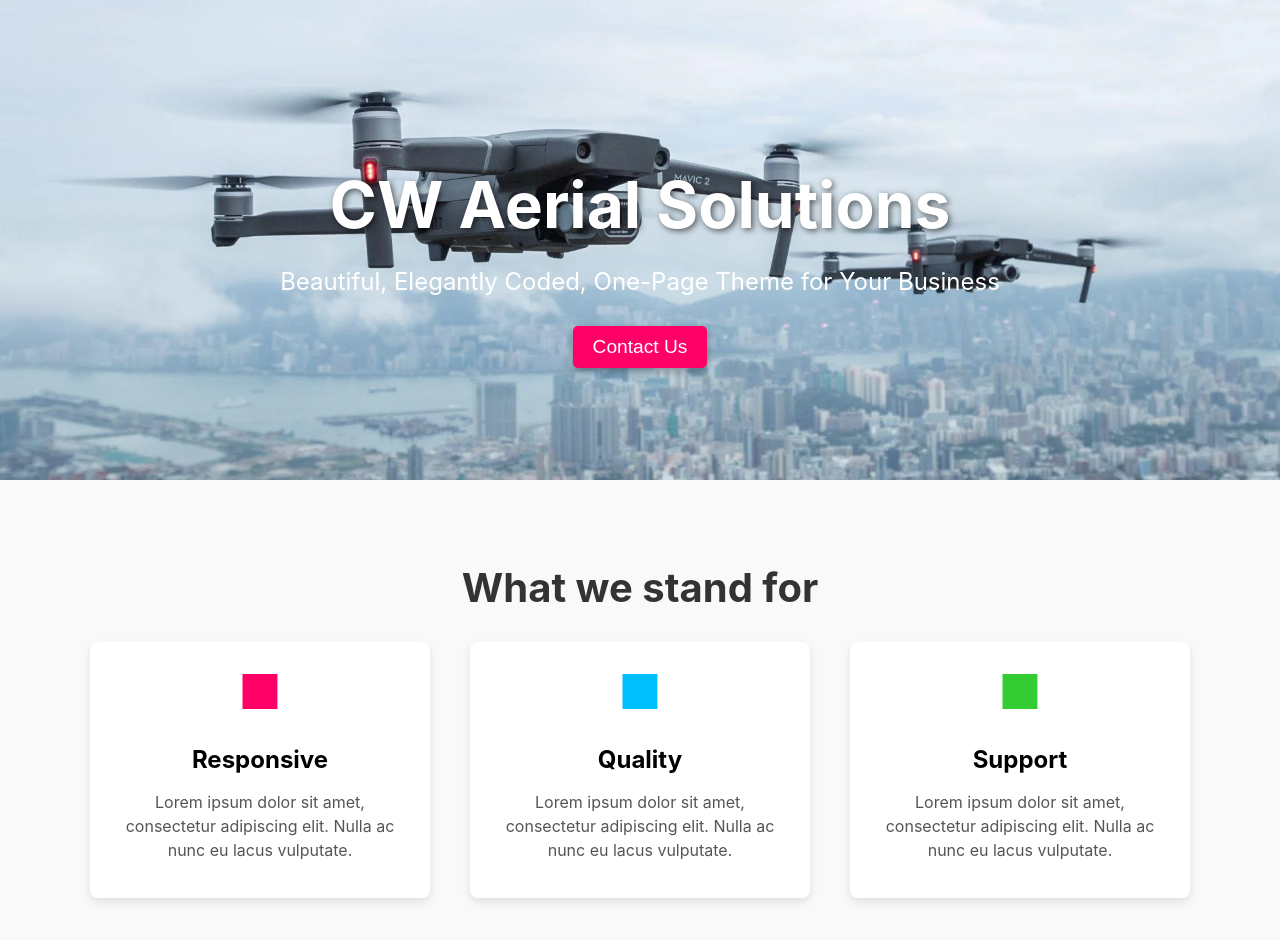
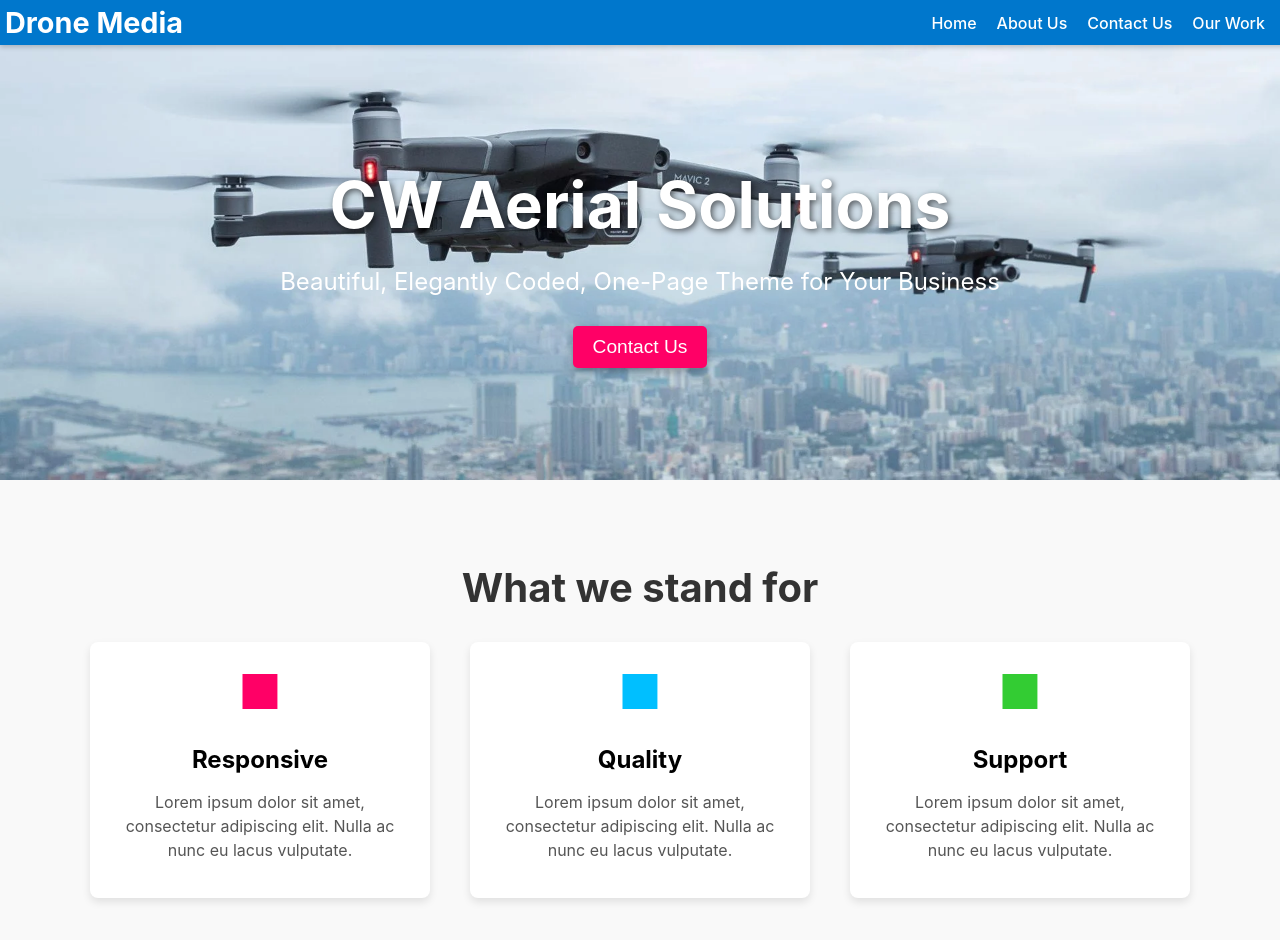
Before and after one commit to Jebmcw/Drone_Website, a React (Create React App) app in the folder frontend/: page / in a window 1280 px wide. Shown: the top 940 px of the page. Built offline with nearby package versions, Linux system fonts and the light colour scheme; no server answers.

Commit message:
created the header in the home page and connected it to the contact page

```diff
--- a/frontend/src/App.js
+++ b/frontend/src/App.js
@@ -5,7 +5,8 @@ import FeaturesSection from './components/FeaturesSection';
 import './App.css';
 import { BrowserRouter as Router, Routes, Route } from 'react-router-dom';
 import ContactPage from './components/ContactPage';
-
+import Header from './components/Header';
+import About_US from './About us/About_Us';
 function App() {
   const [message, setMessage] = useState('');
 
@@ -18,6 +19,7 @@ function App() {
 
   return (
     <Router>
+      <Header />
       <Routes>
         <Route path="/" element={
           <>
@@ -26,6 +28,7 @@ function App() {
           </>
         } />
         <Route path="/explained" element={<ContactPage/>} />
+        <Route path="/contact" element={<ContactPage/>}/>
       </Routes>
     </Router>
   );
--- /dev/null
+++ b/frontend/src/components/Header.css
@@ -0,0 +1,63 @@
+/* Header container */
+.header {
+    position: fixed; /* Fixes the header at the top */
+    top: 0;
+    left: 0;
+    width: 100%;
+    background-color: #0077cc; /* Cool blue background */
+    color: #fff; /* White text */
+    display: flex; /* Flexbox for layout */
+    justify-content: space-between;
+    align-items: center;
+    padding: 5px 5px;
+    z-index: 1000; /* Keeps the header on top */
+    box-shadow: 0 2px 5px rgba(0, 0, 0, 0.2); /* Subtle shadow for depth */
+  }
+
+  /* Logo styling */
+  .logo {
+    font-size: 1.8rem;
+    font-weight: bold;
+    cursor: pointer;
+  }
+
+  /* Navigation links container */
+  .nav-links {
+    list-style: none; /* Removes bullet points */
+    display: flex; /* Horizontal layout */
+    gap: 20px; /* Spacing between links */
+    margin: 0;
+    padding: 0;
+    padding-right: 20px; /* Pulls all nav links slightly inward */
+  }
+
+
+  /* Individual links */
+  .nav-link {
+    color: #fff;
+    text-decoration: none; /* Removes underline */
+    font-size: 1rem;
+    font-weight: 500;
+    transition: color 0.3s ease; /* Smooth color transition */
+  }
+
+  .nav-link:hover {
+    color: #ffcc00; /* Yellow hover effect */
+  }
+
+  /* Mobile-friendly styling */
+  @media (max-width: 768px) {
+    .header {
+      flex-direction: column; /* Stack logo and nav on smaller screens */
+      padding: 10px;
+    }
+
+    .nav-links {
+      flex-direction: column; /* Stack links vertically */
+      gap: 10px;
+    }
+
+    .nav-link {
+      font-size: 1.2rem;
+    }
+  }
--- /dev/null
+++ b/frontend/src/components/Header.js
@@ -0,0 +1,21 @@
+import React from 'react';
+import { Link } from 'react-router-dom';
+import './Header.css';
+
+const Header = () => {
+  return (
+    <header className="header">
+      <div className="logo">Drone Media</div>
+      <nav className="nav">
+        <ul className="nav-links">
+          <li><Link to="/" className="nav-link">Home</Link></li>
+          <li><Link to="/about" className="nav-link">About Us</Link></li>
+          <li><Link to="/contact" className="nav-link">Contact Us</Link></li>
+          <li><Link to="/work" className="nav-link">Our Work</Link></li>
+        </ul>
+      </nav>
+    </header>
+  );
+};
+
+export default Header;
```
Also changed, not shown: frontend/src/About us/About.css (added), frontend/src/About us/About_Us.js (added).
